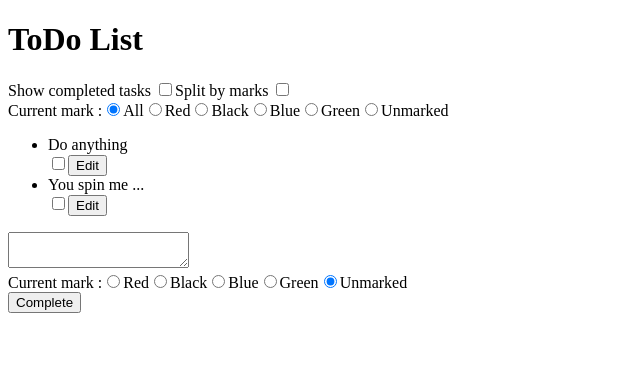
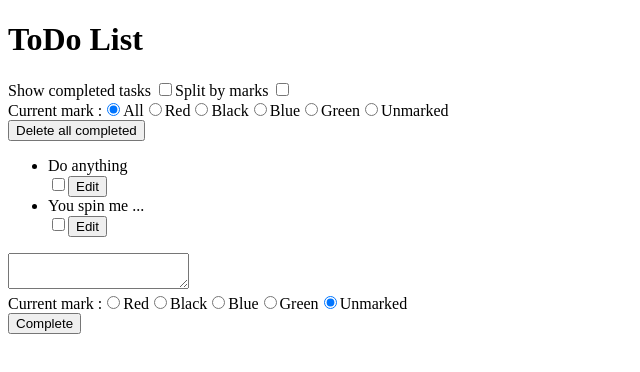
Before and after one commit to SergZu/ToDo-List-App, a React app: page / in a window 1280 px wide. Shown: the top 372 px of the page, without its empty margins (0-640 px from the left). Built offline with nearby package versions, Linux system fonts and the light colour scheme.

Commit message:
Add delete btn

```diff
--- a/src/components/App/index.tsx
+++ b/src/components/App/index.tsx
@@ -3,6 +3,7 @@ import TaskList from '../TaskList';
 import TaskAddForm from '../TaskAddForm';
 import TaskListFilter from '../TaskListFilter';
 import { options, taskType } from '../types';
+import './style.scss';
 
 const App = function() {
 
@@ -48,10 +49,15 @@ const App = function() {
         setData(taskData);
     };
 
+    const purgeAllCompleted = () => {
+        const newData = [...data].filter((item) => !item.complete);
+        setData(newData);
+    };
+
     return (
         <div className='TaskListApp'>
             <h1>ToDo List</h1>
-            <TaskListFilter options={optionsData} changeOptions={changeOptions} />
+            <TaskListFilter options={optionsData} changeOptions={changeOptions} deleteCompleted={purgeAllCompleted} />
             <TaskList tasks={data} viewOptions={optionsData} setTaskChecked={setTaskChecked} editTask={editTask} />
             <TaskAddForm currentId={currentId} addTask={addTask} />
         </div>
--- a/src/components/EditTask/index.tsx
+++ b/src/components/EditTask/index.tsx
@@ -1,5 +1,6 @@
 import React, {useState} from 'react';
 import { taskType, mark, EditTaskProps } from '../types';
+import './style.scss';
 
 const EditTask = function(props : EditTaskProps) {
     const { text, id, mark, complete } = props.data;
--- a/src/components/TaskListFilter/index.tsx
+++ b/src/components/TaskListFilter/index.tsx
@@ -1,11 +1,6 @@
 import React from 'react';
 import './style.scss';
-import { options, mark } from '../types';
-
-interface FilterProps {
-    options : options;
-    changeOptions : (newOption : options) => void;
-}
+import { mark, FilterProps } from '../types';
 
 const TaskListFilter = function(props : FilterProps) {
 
@@ -43,6 +38,7 @@ const TaskListFilter = function(props : FilterProps) {
                 <label className='TaskListFilter-mark:green'><input type='radio' value='green' checked={options.currentMark === 'green'} onChange={changeMarkFilter} />Green</label>
                 <label className='TaskListFilter-mark:none'><input type='radio' value='none' checked={options.currentMark === 'none'} onChange={changeMarkFilter} />Unmarked</label>
             </div>
+            <button className='TaskListFilter-btn:delete' onClick={props.deleteCompleted} >Delete all completed</button>
         </form>
     )
 }
--- a/src/components/types.ts
+++ b/src/components/types.ts
@@ -26,6 +26,12 @@ export interface TaskListProps {
     editTask : (newTask : taskType) => void;
 }
 
+export interface FilterProps {
+    options : options;
+    changeOptions : (newOption : options) => void;
+    deleteCompleted : () => void;
+}
+
 export interface EditTaskProps {
     data : taskType;
     onSubmitTaskHandler : (newTask : taskType) => void;
```
Also changed, not shown: src/components/EditTask/style.scss (added).
